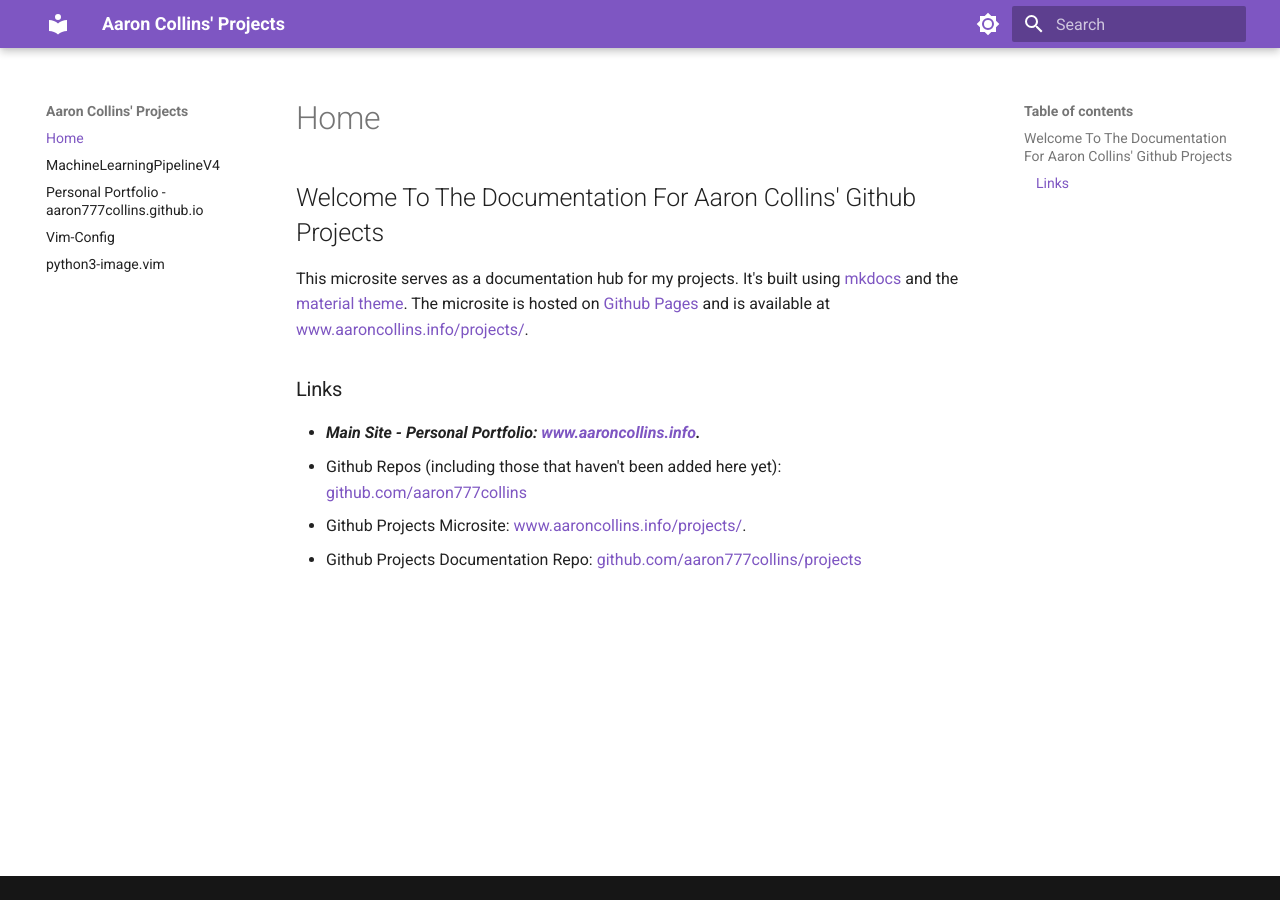
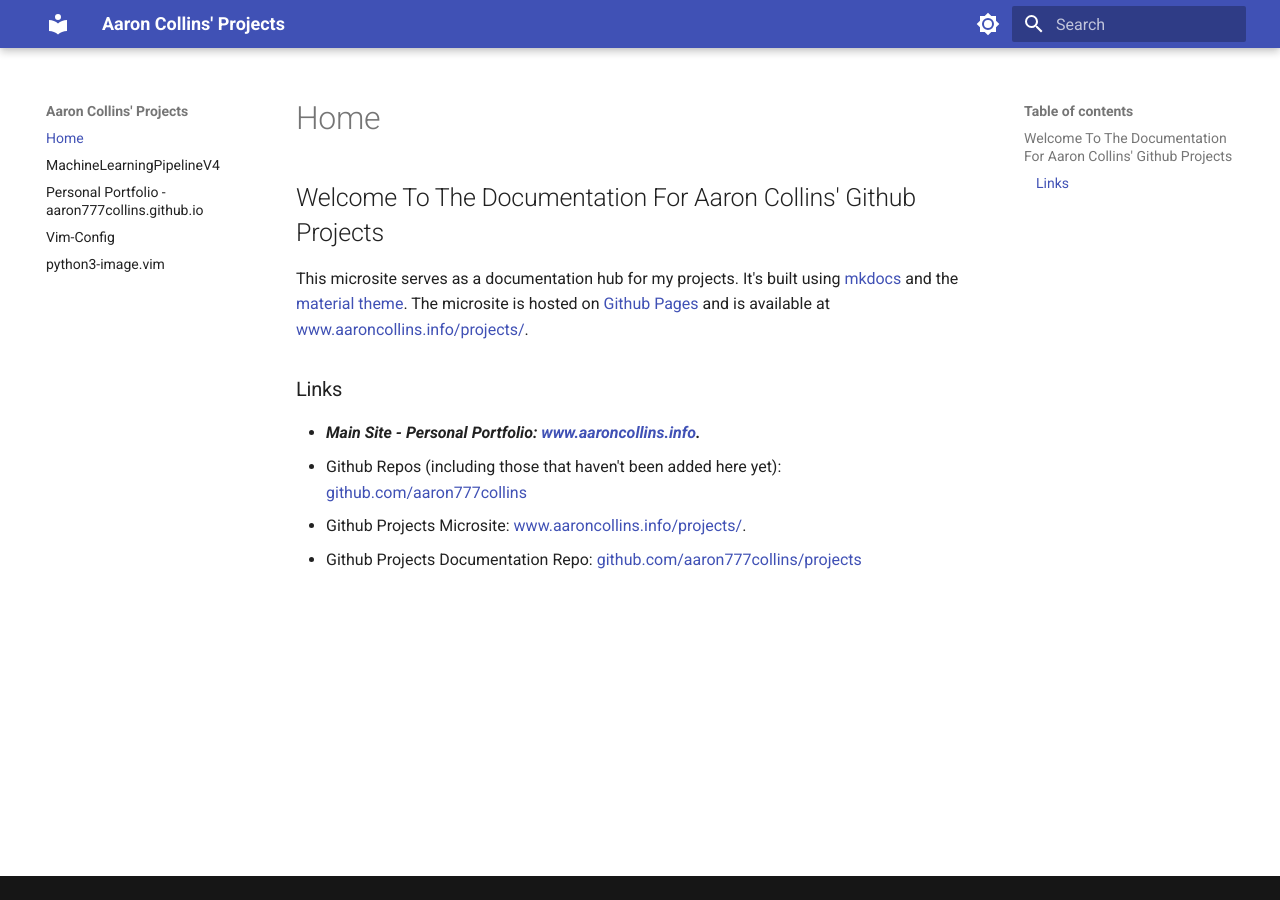
Before and after one commit to aaron777collins/projects, an MkDocs documentation site: the page built from docs/index.md, in a window 1280 px wide. Built offline with MkDocs 1.6.1 and Material for MkDocs 9.7.7, drawn with Linux system fonts in a browser that asks for light colours.

Commit message:
changed the site back to indigo colours

```diff
--- a/mkdocs.yml
+++ b/mkdocs.yml
@@ -12,14 +12,14 @@
   palette:
     # Palette toggle for light mode
     - scheme: default
-      primary: deep purple
+      # primary: deep purple
       toggle:
         icon: material/brightness-7
         name: Switch to dark mode
 
     # Palette toggle for dark mode
     - scheme: slate
-      primary: deep purple
+      # primary: deep purple
       toggle:
         icon: material/brightness-3
         name: Switch to light mode
```
